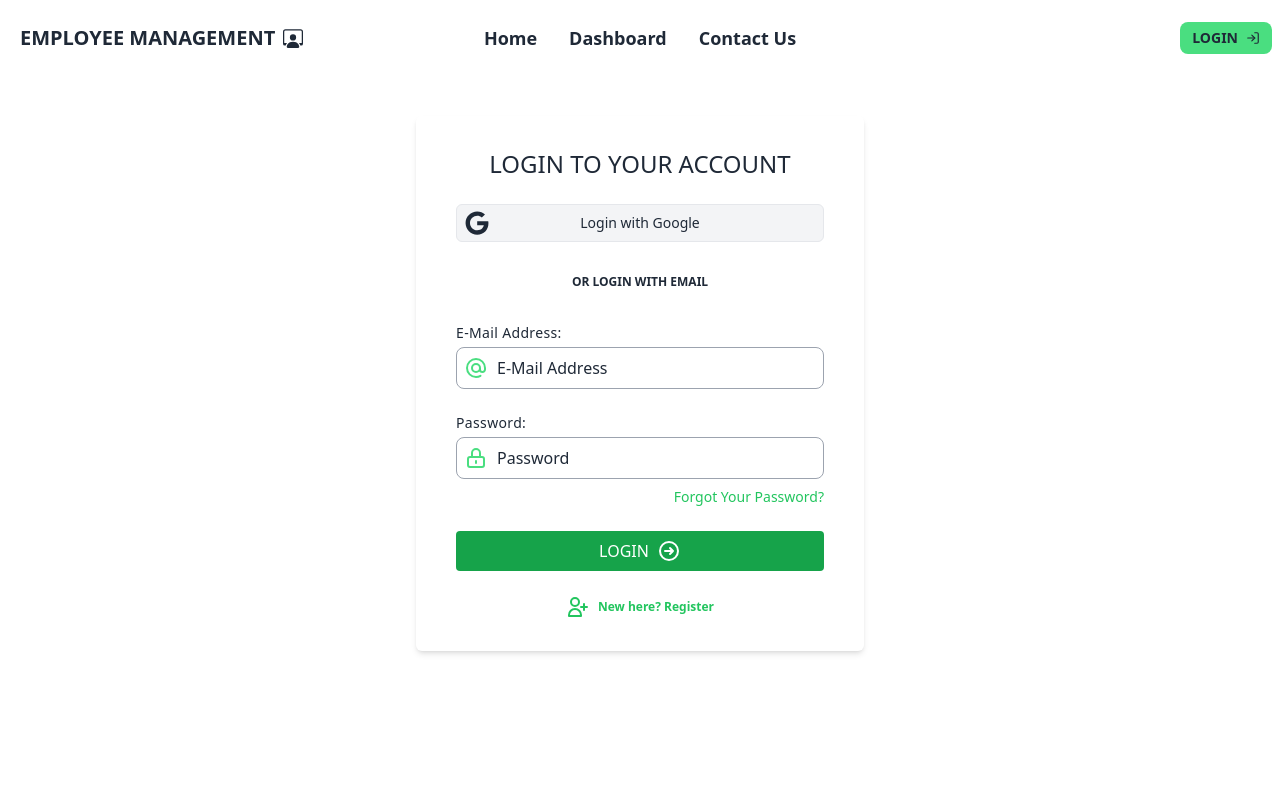
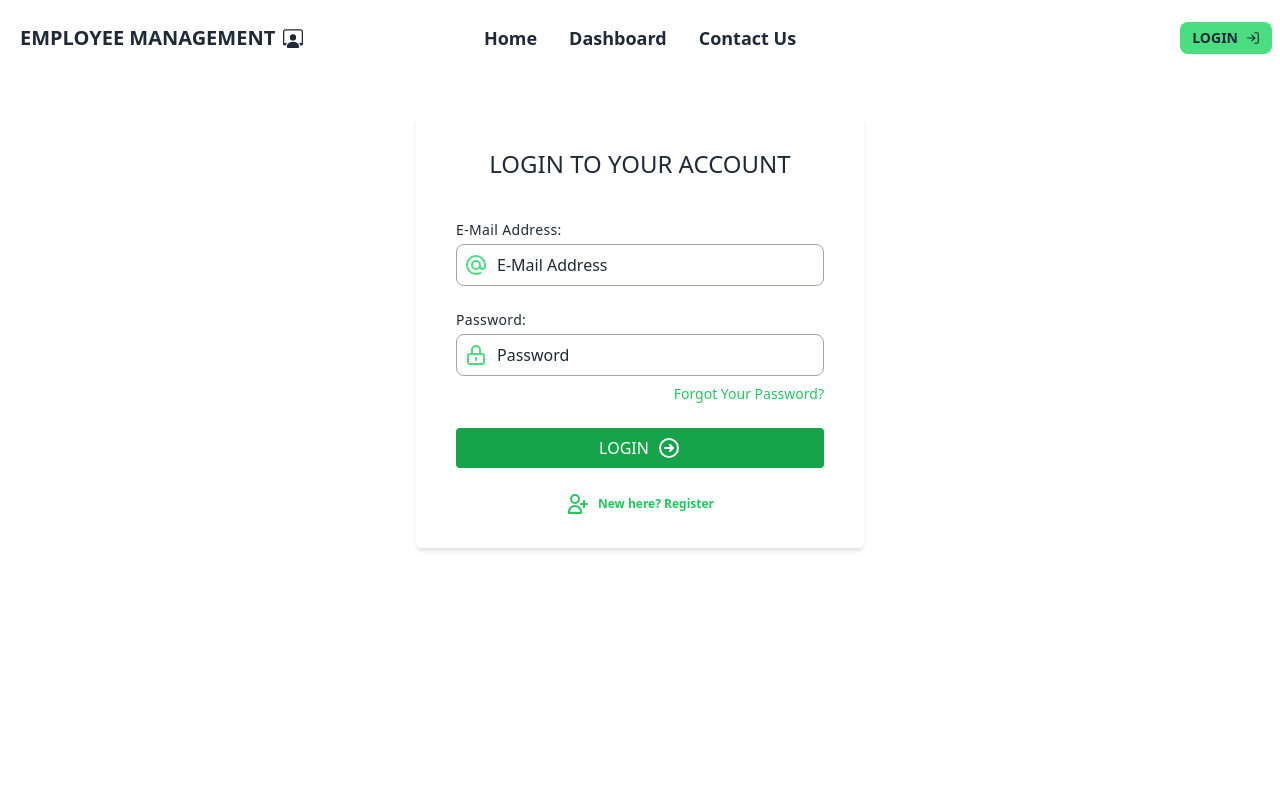
Before and after one commit to sadmanryanriad/Assignment-12-client-ph, a React (Vite) app: page /login in a window 1280 px wide. Shown: the top 800 px of the page. Built offline with nearby package versions, Linux system fonts and the light colour scheme; no server answers.

Commit message:
social login removed according to requirement

```diff
--- a/src/Pages/login/Login.jsx
+++ b/src/Pages/login/Login.jsx
@@ -2,7 +2,7 @@ import { useContext } from "react";
 import toast from "react-hot-toast";
 import { Link, useNavigate } from "react-router-dom";
 import { AuthContext } from "../../provider/AuthProvider";
-import SocialLogin from "./SocialLogin";
+// import SocialLogin from "./SocialLogin";
 
 const Login = () => {
   const navigate = useNavigate("/");
@@ -38,14 +38,14 @@ const Login = () => {
         <div className="font-medium self-center text-xl sm:text-2xl uppercase text-gray-800">
           Login To Your Account
         </div>
-        <SocialLogin></SocialLogin>
+        {/* <SocialLogin></SocialLogin>
         <div className="relative mt-10 h-px ">
           <div className="absolute left-0 top-0 flex justify-center w-full -mt-2">
             <span className=" px-4 text-xs text-gray-800 uppercase font-semibold">
               Or Login With Email
             </span>
           </div>
-        </div>
+        </div> */}
         <div className="mt-10">
           <form onSubmit={handleLogin}>
             <div className="flex flex-col mb-6">
```
